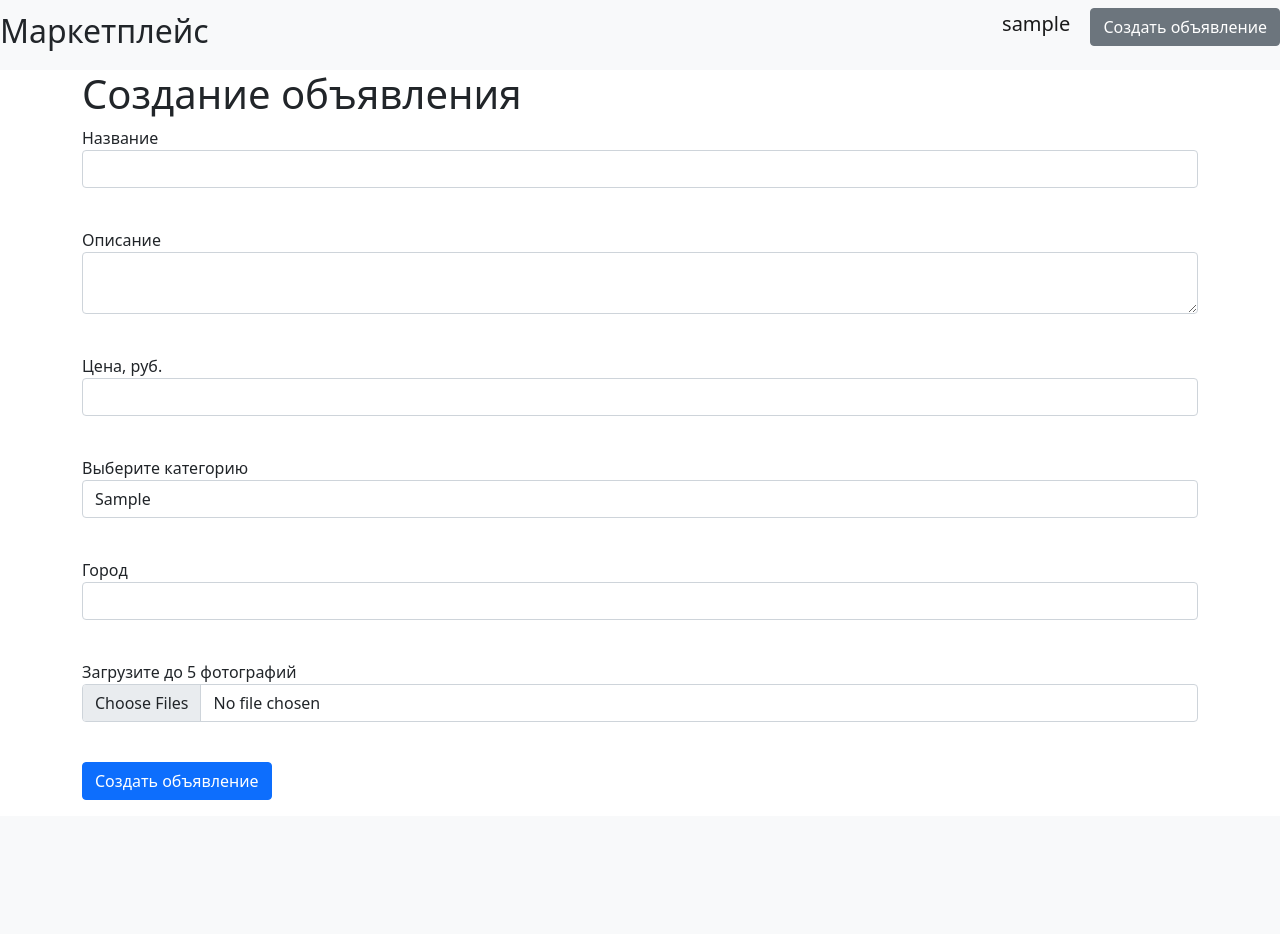
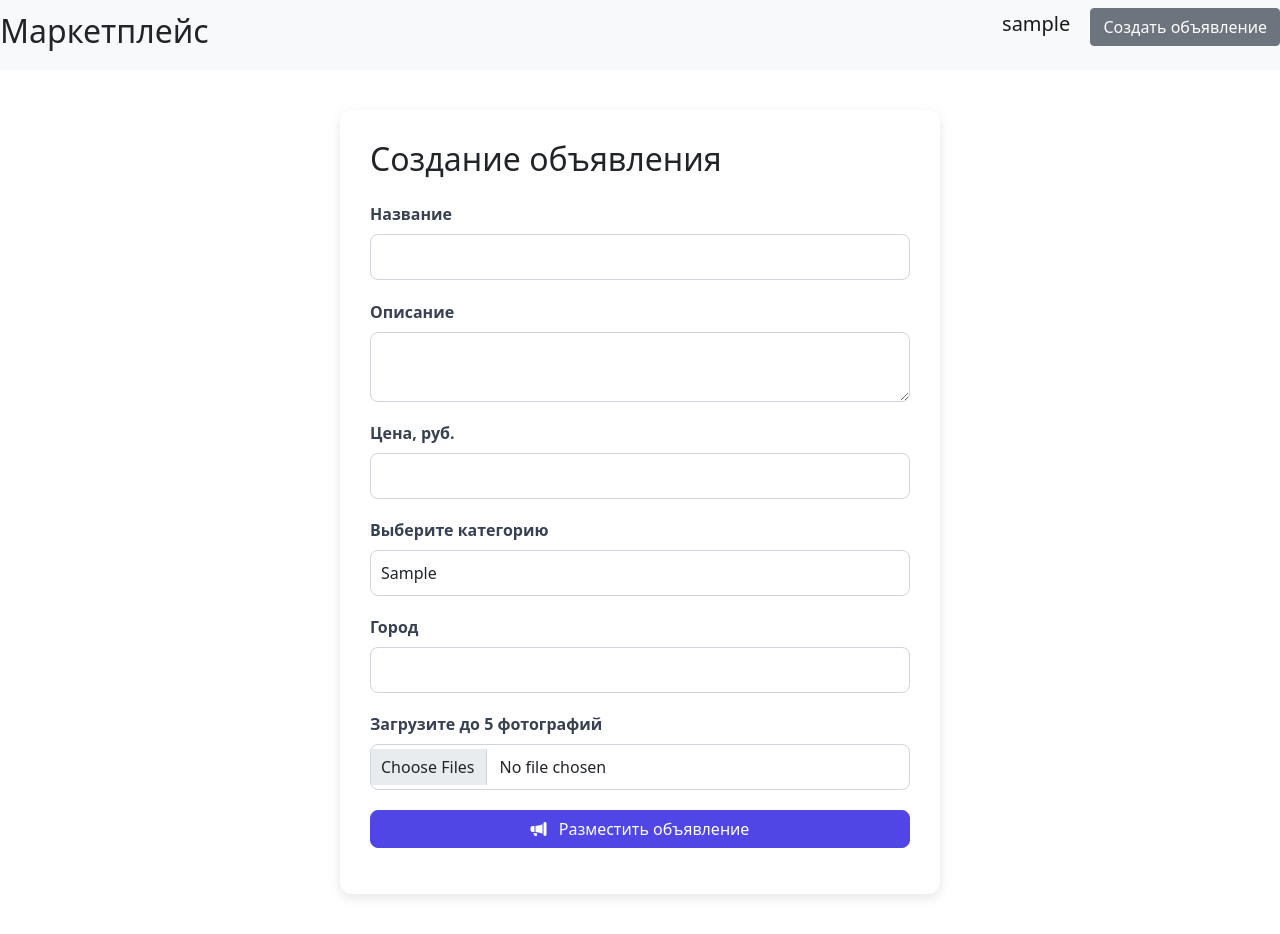
Before and after one commit to SutsuraGod/WEB-MarketPlace, a Flask app: page /create_ad in a window 1280 px wide. Before the commit the page ends 800 px from the top, so only its background shows below. Run offline with Flask 3, Linux system fonts and the light colour scheme; a user stored in the database is signed in; tables that the repository leaves empty hold one stand-in row (values such as "Sample post"); some libraries are stand-ins or nearby versions.

Commit message:
change create_ad.html

```diff
--- a/templates/create_ad.html
+++ b/templates/create_ad.html
@@ -1,67 +1,111 @@
 {% extends "base.html" %}
 
 {% block content %}
-<h1>Создание объявления</h1>
+<style>
+    .form-card {
+        max-width: 600px;
+        margin: 40px auto;
+        background-color: #ffffff;
+        border-radius: 12px;
+        box-shadow: 0 4px 12px rgba(0, 0, 0, 0.1);
+        padding: 30px;
+    }
+
+    .form-label {
+        font-weight: 600;
+        color: #374151;
+    }
+
+    .form-control {
+        border-radius: 8px;
+        border: 1px solid #d1d5db;
+        padding: 10px;
+    }
+
+    .btn-primary {
+        background-color: #4f46e5;
+        border-color: #4f46e5;
+        border-radius: 8px;
+        transition: all 0.3s ease;
+    }
+
+    .btn-primary:hover {
+        background-color: #4338ca;
+        border-color: #4338ca;
+    }
+
+    .alert-danger {
+        font-size: 0.9rem;
+        padding: 0.5rem 0.75rem;
+        margin-top: 0.5rem;
+    }
+
+    .form-group {
+        margin-bottom: 1.2rem;
+    }
+</style>
+
+<div class="form-card">
+    <h2 class="mb-4">Создание объявления</h2>
     <form action="" method="post" enctype="multipart/form-data">
         {{ form.hidden_tag() }}
-    <p>
-        {{ form.title.label }}<br>
-        {{ form.title(class="form-control") }}<br>
+
+        <div class="form-group">
+            {{ form.title.label(class="form-label") }}
+            {{ form.title(class="form-control") }}
             {% for error in form.title.errors %}
-            <div class="alert alert-danger" role="alert">
-                {{ error }}
+            <div class="alert alert-danger" role="alert">{{ error }}</div>
+            {% endfor %}
         </div>
+
+        <div class="form-group">
+            {{ form.description.label(class="form-label") }}
+            {{ form.description(class="form-control") }}
+            {% for error in form.description.errors %}
+            <div class="alert alert-danger" role="alert">{{ error }}</div>
             {% endfor %}
-    </p>
-    <p>
-        {{ form.description.label }}<br>
-        {{ form.description(class="form-control") }}<br>
-        {% for error in form.description.errors %}
-            <div class="alert alert-danger" role="alert">
-                {{ error }}
         </div>
+
+        <div class="form-group">
+            {{ form.price.label(class="form-label") }}
+            {{ form.price(class="form-control") }}
+            {% for error in form.price.errors %}
+            <div class="alert alert-danger" role="alert">{{ error }}</div>
             {% endfor %}
-    </p>
-    <p>
-        {{ form.price.label }}<br>
-        {{ form.price(class="form-control") }}<br>
-        {% for error in form.price.errors %}
-            <div class="alert alert-danger" role="alert">
-                {{ error }}
         </div>
+
+        <div class="form-group">
+            {{ form.categories.label(class="form-label") }}
+            {{ form.categories(class="form-control") }}
+            {% for error in form.categories.errors %}
+            <div class="alert alert-danger" role="alert">{{ error }}</div>
             {% endfor %}
-    </p>
-    <p>
-        {{ form.categories.label }}<br>
-        {{ form.categories(class="form-control") }}<br>
-        {% for error in form.categories.errors %}
-            <div class="alert alert-danger" role="alert">
-                {{ error }}
         </div>
+
+        <div class="form-group">
+            {{ form.city.label(class="form-label") }}
+            {{ form.city(class="form-control") }}
+            {% for error in form.city.errors %}
+            <div class="alert alert-danger" role="alert">{{ error }}</div>
             {% endfor %}
-    </p>
-    <p>
-        {{ form.city.label }}<br>
-        {{ form.city(class="form-control") }}<br>
-        {% for error in form.city.errors %}
-            <div class="alert alert-danger" role="alert">
-                {{ error }}
         </div>
+
+        <div class="form-group">
+            {{ form.images.label(class="form-label") }}
+            {% for image in images_paths %}
+                <div class="mb-1">{{ image.original_image_path }}</div>
             {% endfor %}
-    </p>
-    <p>
-        {{ form.images.label }}<br>
-        {% for image in images_paths %}
-            <p>{{ image.original_image_path }}</p>
+            {{ form.images(class="form-control") }}
+            {% for error in form.images.errors %}
+            <div class="alert alert-danger" role="alert">{{ error }}</div>
             {% endfor %}
-        {{ form.images(class="form-control") }}<br>
-        {% for error in form.images.errors %}
-            <div class="alert alert-danger" role="alert">
-                {{ error }}
         </div>
-        {% endfor %}
-    </p>
-    <p>{{ form.submit(type="submit", class="btn btn-primary") }}</p>
-    <div>{{ message }}</div>
+
+        <button type="submit" class="btn btn-primary w-100">
+            <i class="bi bi-megaphone-fill me-2"></i> Разместить объявление
+        </button>
+
+        <div class="mt-3 text-danger">{{ message }}</div>
     </form>
+</div>
 {% endblock %}
```
Lines whose indentation alone changed are shown as unchanged.
